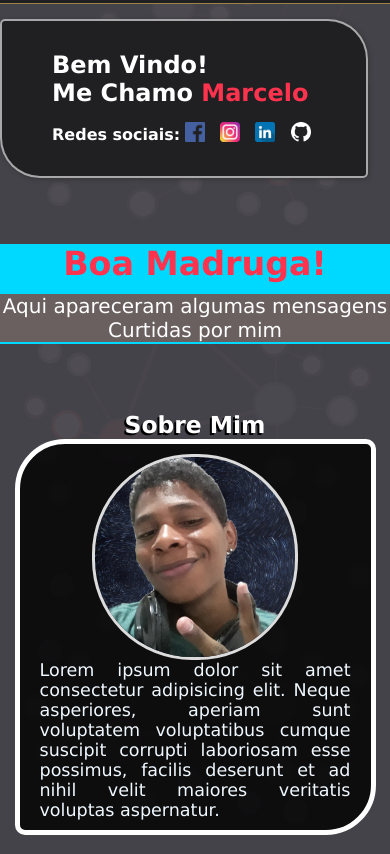
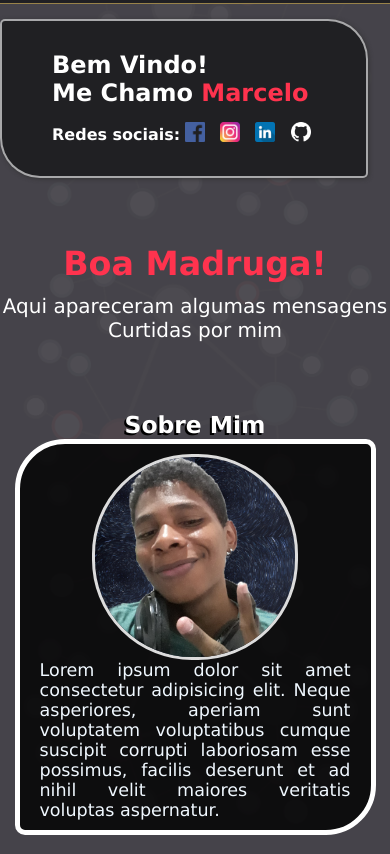
Before and after one commit to marcelo-py/portfolio3.0, a Django app: page / in a window 390 px wide. Shown: the part 57-911 px from the top of the page. Run offline with Django 3.2, Linux system fonts and the light colour scheme; data that the repository does not hold is empty.

Commit message:
alguns comentarios para não me perder

```diff
--- a/portfolio/templates/index.html
+++ b/portfolio/templates/index.html
@@ -53,6 +53,9 @@
                 </div>
             </div>
         </section>
+
+
+
     </main>
     <section id="mensagemComentarioForm">
         <div>
--- a/statics/css/styles.css
+++ b/statics/css/styles.css
@@ -99,7 +99,6 @@ body{
     text-align: center;
     height: 100px;
     position: relative;
-    background-color: #00d9ff;
 }
 
 .show-mensagem .selected{
@@ -117,7 +116,6 @@ body{
 .show-mensagem span{
     font-size: 15pt;
     color: #ffffff;
-    background-color: #6b6060;
     display: block;
     width: 100%;
     position: absolute;
@@ -172,6 +170,13 @@ body{
 }
 
 
+
+
+
+
+
+
+/*mengsagens e formulario*/
 #mensagemComentarioForm{
     display: flex;
     justify-content: space-around;
@@ -275,9 +280,6 @@ body{
     .main{
         width: 100%;
     }
-    .list-mensagens{
-        margin: 150px auto;
-    }
 }
 
 
```
